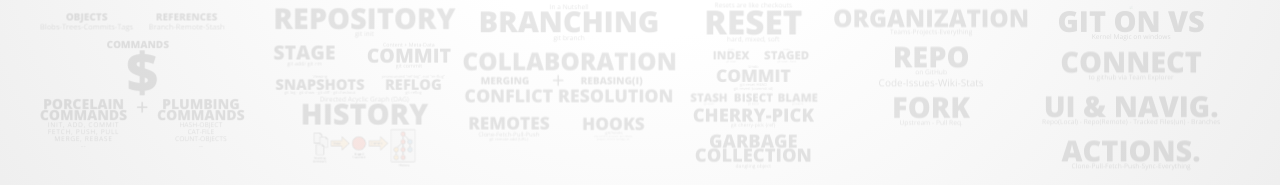
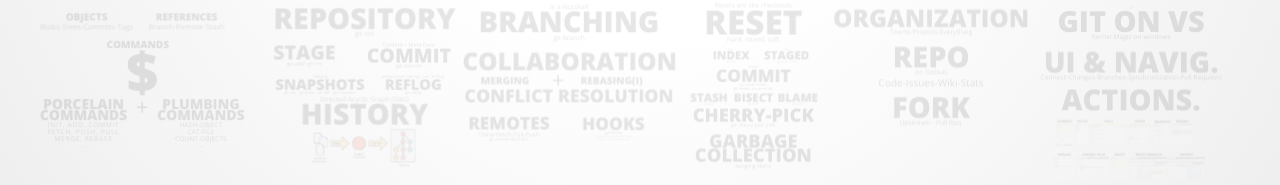
Before and after one commit to SatyaSudheer/pw, a website: page present/git/git-scm.html in a window 1280 px wide. Shown: the part 612-797 px from the top of the page. Drawn offline with nearby package versions, Linux system fonts and the light colour scheme.

Commit message:
updated VS Plugin Section

```diff
--- a/present/git/git-scm.html
+++ b/present/git/git-scm.html
@@ -243,19 +243,77 @@
         <div class="big bold title" style="font-size: 130px;">Git on VS</div>
         <div class="light" style="font-size: 30px; padding-top: 8px; padding-bottom: 8px;">Kernel Magic on windows</div>
     </div>
-    <div id="te" class="step" data-x="2750" data-y="1850" data-scale="1">
+   <!-- <div id="te" class="step" data-x="2750" data-y="1850" data-scale="1">
         <div class="big bold title" style="font-size: 130px;">Connect</div>
         <div class="light" style="font-size: 30px; padding-top: 8px; padding-bottom: 8px;">to github via Team Explorer</div>
+    </div>-->
+    <div id="pui" class="step" data-x="2750" data-y="1850" data-scale="1">
+        <div class="big bold title" style="font-size: 130px;">UI & Navig.</div>
+        <div class="light" style="font-size: 30px; padding-top: 8px; padding-bottom: 8px;">Connect-Changes-Branches-Synchronization-Pull Requests</div>
     </div>
-    <div id="pui" class="step" data-x="2750" data-y="2050" data-scale="1">
-        <div class="big bold title" style="font-size: 130px;">UI & Navig.</div>
-        <div class="light" style="font-size: 30px; padding-top: 8px; padding-bottom: 8px;">Repo(Local) - Repo(Remote) - Tracked Files(un) - Branches</div>
+    <div id="actions" class="step" data-x="2750" data-y="2000" data-scale="1">
+        <div class="big bold title" style="font-size: 130px;">Actions.</div>
+        <!--<div class="light" style="font-size: 30px; padding-top: 8px; padding-bottom: 8px;">Connect-Changes-Branches-Synchronization</div>-->
     </div>
-    <div id="actions" class="step" data-x="2750" data-y="2250" data-scale="1">
-        <div class="big bold title" style="font-size: 130px;">Actions.</div>
-        <div class="light" style="font-size: 30px; padding-top: 8px; padding-bottom: 8px;">Clone-Pull-Fetch-Push-Sync-Everything</div>
+    <div id="vscommitall" class="step" data-x="2450" data-y="2150" data-scale=".20">
+        <div class="big bold title" style="font-size: 80px;">Commit</div>
+        <br/>
+        <img src="assets/vs/vscommitall.gif" height="480">
     </div>
-   <!-- <<div id="qna" class="step" data-x="2650" data-y="1350" data-scale="1">
+    <div id="vsfetch" class="step" data-x="2530" data-y="2150" data-scale=".20">
+        <div class="big bold title" style="font-size: 80px;">Fetch</div>
+        <br/>
+        <img src="assets/vs/vsfetch.gif" height="480">
+    </div>
+    <div id="vspull" class="step" data-x="2650" data-y="2150" data-scale=".20">
+        <div class="big bold title" style="font-size: 80px;">Pull</div>
+        <br/>
+        <img src="assets/vs/vspull.gif" height="480">
+    </div>
+    <div id="vspush" class="step" data-x="2790" data-y="2150" data-scale=".20">
+        <div class="big bold title" style="font-size: 80px;">Push</div>
+        <br/>
+        <img src="assets/vs/vspush.gif" height="480">
+    </div>
+   <div id="vsbranchc" class="step" data-x="2890" data-y="2150" data-scale=".20">
+        <div class="big bold title" style="font-size: 80px;">Branch</div>
+        <br/>
+        <img src="assets/vs/vsbranch.gif">
+    </div>
+    <div id="vsbranchd" class="step" data-x="2980" data-y="2150" data-scale=".20">
+        <div class="big bold title" style="font-size: 80px;">Merge</div>
+        <br/>
+        <img src="assets/vs/vsmerge.gif" height="480">
+    </div>
+    <div id="vsrebase" class="step" data-x="2450" data-y="2300" data-scale=".20">
+        <div class="big bold title" style="font-size: 80px;">Rebase</div>
+        <br/>
+        <img src="assets/vs/vs-rebasing.gif" height="480">
+    </div>
+    <div id="vscp" class="step" data-x="2580" data-y="2300" data-scale=".20">
+        <div class="big bold title" style="font-size: 80px;">Cherry Pick</div>
+        <br/>
+        <img src="assets/vs/vscherrypick.gif" height="480">
+    </div>
+    <div id="vsreset" class="step" data-x="2700" data-y="2300" data-scale=".20">
+        <div class="big bold title" style="font-size: 80px;">Reset</div>
+        <br/>
+        <img src="assets/vs/vs_reset_single_file.gif" height="480">
+    </div>
+    <div id="vsresetb" class="step" data-x="2830" data-y="2300" data-scale=".20">
+        <div class="big bold title" style="font-size: 80px;">Reset Branch</div>
+        <br/>
+        <img src="assets/vs/vs_reset_branch.png" height="480">
+    </div>
+    <div id="vsrevert" class="step" data-x="3000" data-y="2300" data-scale=".20">
+        <div class="big bold title" style="font-size: 80px;">Revert</div>
+        <br/>
+        <img src="assets/vs/vs_revert_changes.png" height="480">
+    </div>
+    <!-- <div id="vsetc" class="step" data-x="2950" data-y="2450" data-scale=".20">
+         <div class="big bold title" style="font-size: 400px;">...</div>
+     </div>
+     <div id="qna" class="step" data-x="2650" data-y="1350" data-scale="1">
          <div class="big bold title" style="font-size: 200px;">Q&A</div>
      </div>
      <div id="thanks" class="step" data-x="2650" data-y="1550" data-scale="1">
@@ -281,7 +339,9 @@
     </div>
     <div id="ref" class="step" data-x="8000" data-y="0" data-rotate="-90" data-rotate-y="90" data-scale=".1">
         <div class="big bold title" style="font-size: 130px;">References</div>
-        <div class="light" style="font-size: 30px; padding-top: 8px; padding-bottom: 8px;">Loading..</div>
+        <div class="light" style="font-size: 30px; padding-top: 8px; padding-bottom: 8px;"><a href="https://www.git-scm.com/">git-scm</a></div>
+        <div class="light" style="font-size: 30px; padding-top: 8px; padding-bottom: 8px;"><a href="https://www.git-scm.com/book/">Pro Git Book</a></div>
+        <div class="light" style="font-size: 30px; padding-top: 8px; padding-bottom: 8px;"><a href="https://www.visualstudio.com/en-us/docs/git/gitquickstart">MSDN Git Quick Start</a></div>
     </div>
     <div class="step" id="credits" data-x="10000" data-y="0" data-rotate="-90" data-rotate-y="90" data-scale=".1">
         <div class="big bold">Credits</div>
```
Also changed, not shown: present/git/assets/vs/vs-rebasing.gif (added), present/git/assets/vs/vs_reset_branch.png (added), present/git/assets/vs/vs_reset_single_file.gif (added), present/git/assets/vs/vs_revert_changes.png (added), present/git/assets/vs/vsbranch.gif (added), present/git/assets/vs/vsbranchdelete.gif (added), present/git/assets/vs/vscherrypick.gif (added), present/git/assets/vs/vscommit.gif (added), present/git/assets/vs/vscommitall.gif (added), present/git/assets/vs/vsfetch.gif (added), present/git/assets/vs/vsmerge.gif (added), present/git/assets/vs/vspull.gif (added), present/git/assets/vs/vspush.gif (added). Lines whose indentation alone changed are shown as unchanged.
